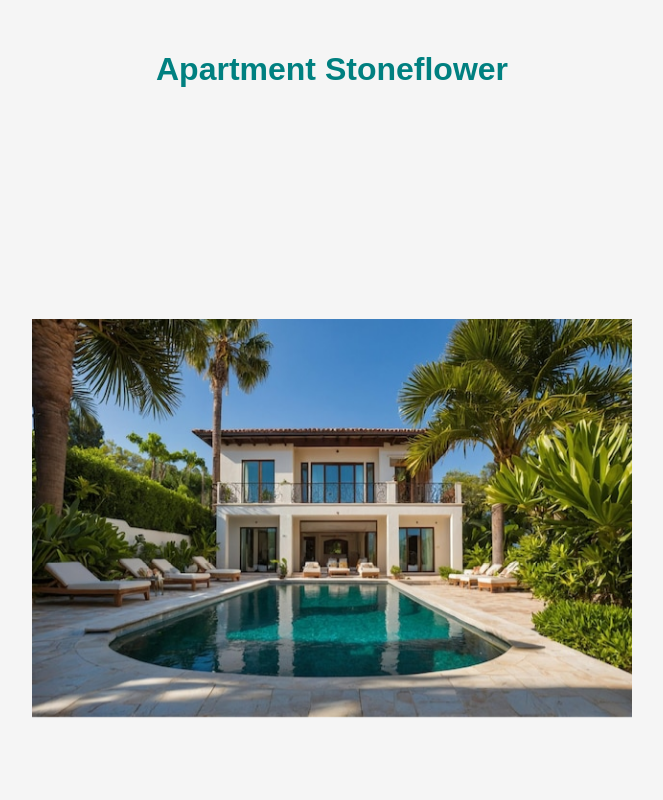
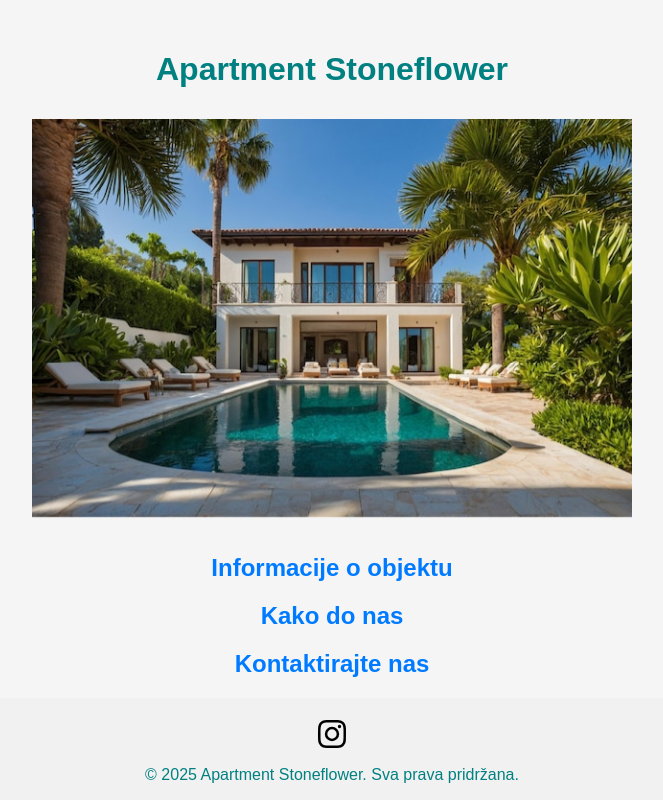
Before and after one commit to dominikvukelic/apartment-booking, a React (Create React App) app: page / in a window 1280 px wide. Shown: the top 800 px of the page, without its empty margins (308-971 px from the left). Built offline with nearby package versions, Linux system fonts and the light colour scheme.

Commit message:
minor style changes

```diff
--- a/src/components/ContactForm.css
+++ b/src/components/ContactForm.css
@@ -33,6 +33,7 @@
     margin-top: 5px;
     box-sizing: border-box;
     border-radius: 10px;
+    font-family: inherit;
   }
 
   button {
--- a/src/components/ImageDisplay.css
+++ b/src/components/ImageDisplay.css
@@ -15,7 +15,7 @@
   display: flex;
   justify-content: center; /* Horizontalno centriranje */
   align-items: center;     /* Vertikalno centriranje */
-  height: 100vh;           /* Visina kontejnera jednaka visini prozora */
+  padding-bottom: 15px;
 }
 
 .swiper-button-prev,
```
